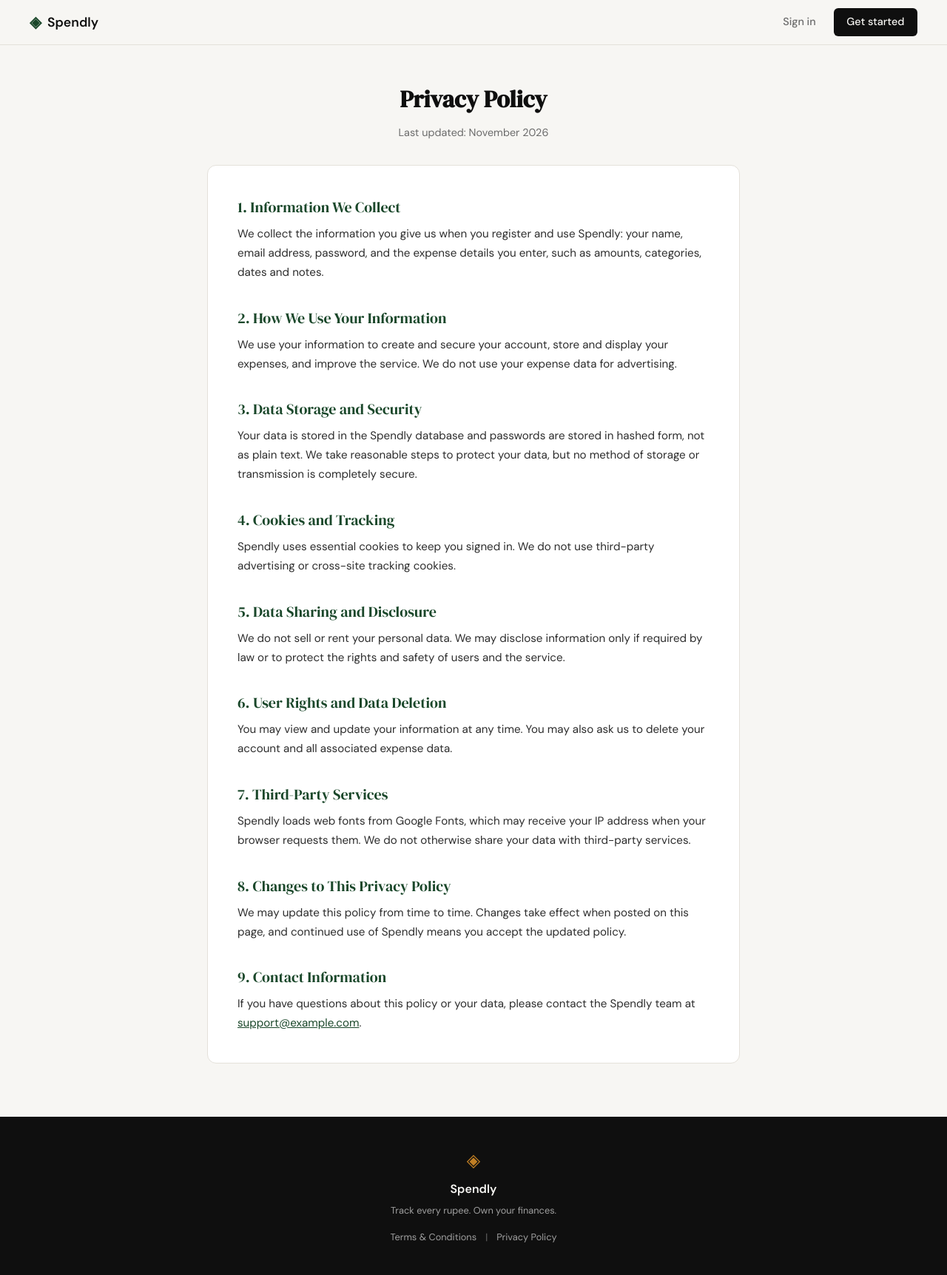
After one commit to GovindKumarGupt/spendly, a Flask app: page /privacy in a window 1280 px wide. The commit adds this page. Shown: the whole page at 74% size. Run offline with Flask 3, Linux system fonts and the light colour scheme.

Commit message:
add privacy page and rount
Co-Authored-By: Claude Sonnet 5.5 <noreply@anthropic.com>

```diff
--- a/app.py
+++ b/app.py
@@ -25,6 +25,11 @@ def login():
 @app.route("/terms")
 def terms():
     return render_template("terms.html")
+
+
+@app.route("/privacy")
+def privacy():
+    return render_template("privacy.html")
 
 
 # ------------------------------------------------------------------ #
--- a/static/css/style.css
+++ b/static/css/style.css
@@ -508,6 +508,39 @@ a { color: inherit; text-decoration: none; }
 }
 
 /* ------------------------------------------------------------------ */
+/* Legal pages (Terms, Privacy)                                        */
+/* ------------------------------------------------------------------ */
+
+.legal-section { align-items: flex-start; }
+
+.auth-container.legal-container { max-width: 720px; }
+
+.legal-card { padding: 2.5rem; }
+
+.legal-card h2 {
+    font-family: var(--font-display);
+    font-weight: 400;
+    font-size: 1.25rem;
+    color: var(--accent);
+    margin: 2rem 0 0.5rem;
+}
+
+.legal-card h2:first-child { margin-top: 0; }
+
+.legal-card p {
+    font-size: 0.95rem;
+    line-height: 1.7;
+    color: var(--ink-soft);
+}
+
+.legal-card a {
+    color: var(--accent);
+    text-decoration: underline;
+}
+
+.legal-card a:hover { color: var(--accent-2); }
+
+/* ------------------------------------------------------------------ */
 /* Responsive                                                          */
 /* ------------------------------------------------------------------ */
 
@@ -527,4 +560,6 @@ a { color: inherit; text-decoration: none; }
 @media (max-width: 600px) {
     .nav-links a:not(.nav-cta) { display: none; }
     .hero { padding: 3rem 1rem 2rem; }
+    .legal-section { padding: 2rem 1rem; }
+    .legal-card { padding: 1.5rem; }
 }
--- a/templates/base.html
+++ b/templates/base.html
@@ -44,7 +44,7 @@
             <nav class="footer-links">
                 <a href="/terms">Terms &amp; Conditions</a>
                 <span class="footer-sep">|</span>
-                <a href="#">Privacy Policy</a>
+                <a href="/privacy">Privacy Policy</a>
             </nav>
         </div>
     </footer>
--- /dev/null
+++ b/templates/privacy.html
@@ -0,0 +1,49 @@
+{% extends "base.html" %}
+
+{% block title %}Privacy Policy — Spendly{% endblock %}
+
+{% block content %}
+
+<section class="auth-section legal-section">
+    <div class="auth-container legal-container">
+
+        <div class="auth-header">
+            <h1 class="auth-title">Privacy Policy</h1>
+            <p class="auth-subtitle">Last updated: November 2026</p>
+        </div>
+
+        <div class="auth-card legal-card">
+
+            <h2>1. Information We Collect</h2>
+            <p>We collect the information you give us when you register and use Spendly: your name, email address, password, and the expense details you enter, such as amounts, categories, dates and notes.</p>
+
+            <h2>2. How We Use Your Information</h2>
+            <p>We use your information to create and secure your account, store and display your expenses, and improve the service. We do not use your expense data for advertising.</p>
+
+            <h2>3. Data Storage and Security</h2>
+            <p>Your data is stored in the Spendly database and passwords are stored in hashed form, not as plain text. We take reasonable steps to protect your data, but no method of storage or transmission is completely secure.</p>
+
+            <h2>4. Cookies and Tracking</h2>
+            <p>Spendly uses essential cookies to keep you signed in. We do not use third-party advertising or cross-site tracking cookies.</p>
+
+            <h2>5. Data Sharing and Disclosure</h2>
+            <p>We do not sell or rent your personal data. We may disclose information only if required by law or to protect the rights and safety of users and the service.</p>
+
+            <h2>6. User Rights and Data Deletion</h2>
+            <p>You may view and update your information at any time. You may also ask us to delete your account and all associated expense data.</p>
+
+            <h2>7. Third-Party Services</h2>
+            <p>Spendly loads web fonts from Google Fonts, which may receive your IP address when your browser requests them. We do not otherwise share your data with third-party services.</p>
+
+            <h2>8. Changes to This Privacy Policy</h2>
+            <p>We may update this policy from time to time. Changes take effect when posted on this page, and continued use of Spendly means you accept the updated policy.</p>
+
+            <h2>9. Contact Information</h2>
+            <p>If you have questions about this policy or your data, please contact the Spendly team at <a href="mailto:support@example.com">support@example.com</a>.</p>
+
+        </div>
+
+    </div>
+</section>
+
+{% endblock %}
--- a/templates/terms.html
+++ b/templates/terms.html
@@ -4,15 +4,15 @@
 
 {% block content %}
 
-<section class="auth-section">
-    <div class="auth-container" style="max-width: 720px;">
+<section class="auth-section legal-section">
+    <div class="auth-container legal-container">
 
         <div class="auth-header">
             <h1 class="auth-title">Terms &amp; Conditions</h1>
             <p class="auth-subtitle">Last updated: November 2026</p>
         </div>
 
-        <div class="auth-card">
+        <div class="auth-card legal-card">
 
             <h2>1. Acceptance of Terms</h2>
             <p>By creating an account or using Spendly, you agree to these Terms and Conditions. If you do not agree, please do not use the service.</p>
```
